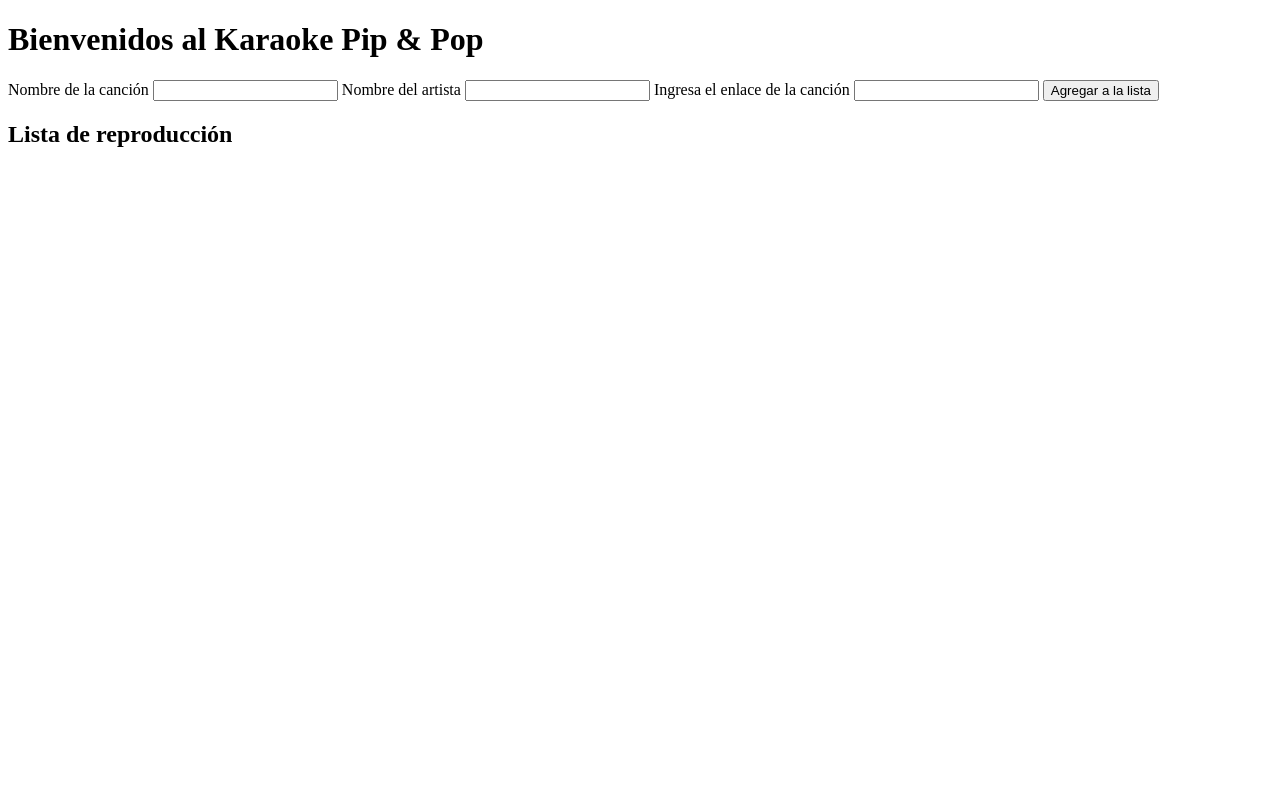
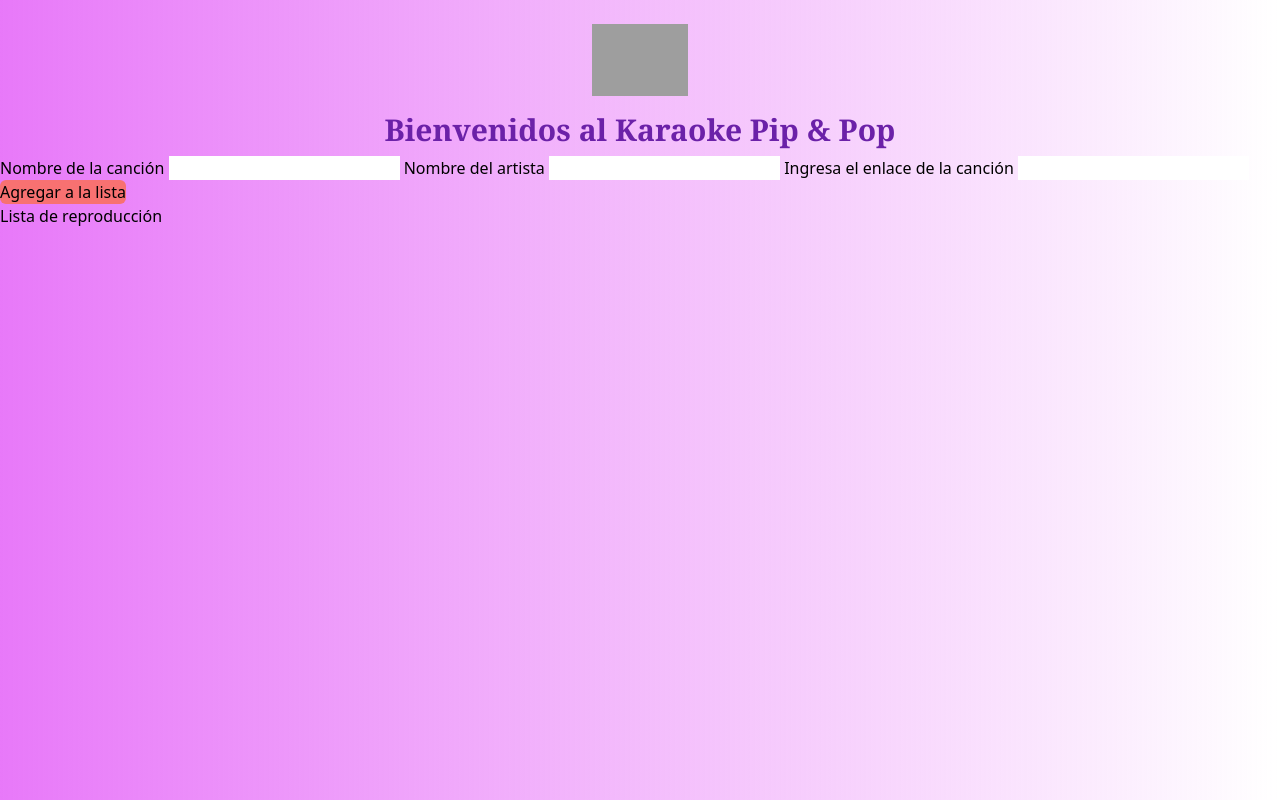
Before and after one commit to Deborush/PipiAndPop, a plain HTML site: page index.html in a window 1280 px wide. Drawn offline with nearby package versions, Linux system fonts and the light colour scheme; grey boxes are pictures that could not be loaded.

Commit message:
colorsitos

```diff
--- a/index.html
+++ b/index.html
@@ -4,12 +4,18 @@
     <meta charset="UTF-8">
     <meta name="viewport" content="width=device-width, initial-scale=1.0">
     <title>Karaoke Pip & Pop</title>
+    <script src="https://cdn.tailwindcss.com"></script>
 </head>
-<body>
-    <h1>Bienvenidos al Karaoke Pip & Pop</h1>
+<body class="bg-gradient-to-r from-fuchsia-400 to fuchsia-500 flex flex-col item-center">
+
+    <div class="text-center  mt-6">
+        <img src="https://play-lh.googleusercontent.com/Ajs4tJwrBYzCdJDXP5mHiQukey8-0-PqACGNoUpOLsgntLaIU6tTj3QrWfzmMnSRMO0  " alt="" class="w-24 mx-auto">
+        <h1 class="text-purple-800 font-serif p-2 text-3xl mt-2 font-bold">Bienvenidos al Karaoke Pip & Pop</h1>
+    </div>
 
     <!--Formulario para agregar canciones-->
 
+    <div class="flex justify-content item-center">
     <form id="song_form">
         <label for="song_name">Nombre de la canción</label>
         <input id="song_name" type="text" required>
@@ -18,8 +24,9 @@
         <label for="url_song">Ingresa el enlace de la canción</label>
         <input id="url_song" type="url" required>
 
-        <button type="submit">Agregar a la lista</button>
+        <button class="bg-red-400  rounded-md" type="submit">Agregar a la lista</button>
     </form>
+    </div>
 
     <!--Lista de canciones-->
     <h2>Lista de reproducción</h2>
--- a/main.js
+++ b/main.js
@@ -16,6 +16,11 @@ function addSong(songName, artistName, songUrl){
     //agregar al HTML
     playList.appendChild(listSong);
 
+    //agregar evento al boton de eliminar
+const deleteButton = listSong.getElementByIdBuCLassName ('delete.btn');
+deleteButton.addEventListener('click', () => {
+    listSong.remove(); //Eliminar la cancion de la lista
+})
 
 }
 
```
